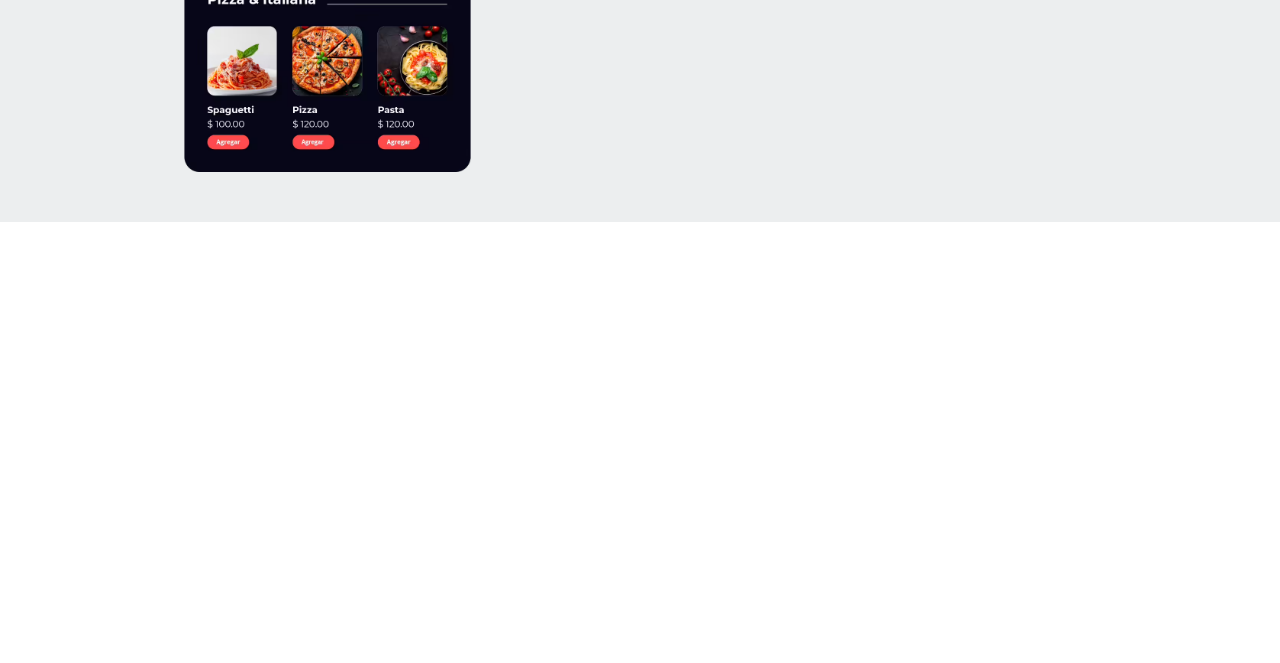
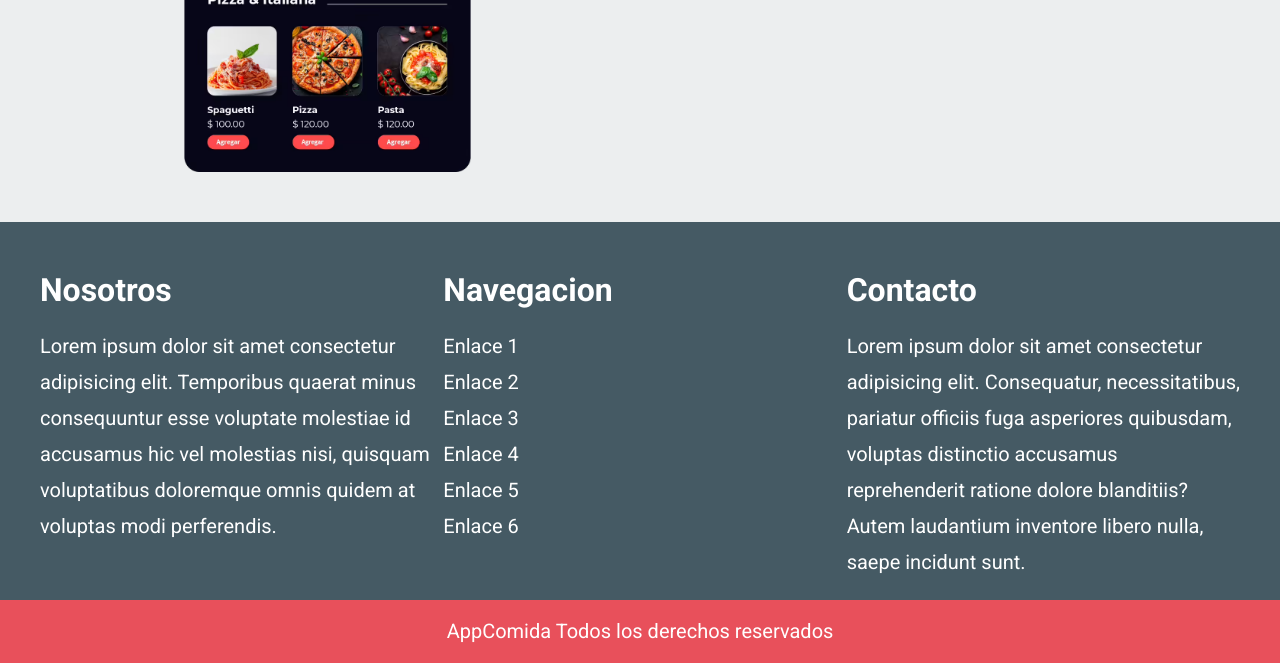
Before and after one commit to ManuelSA97/Delivery, a website: page index.html in a window 1280 px wide. Shown: the part 5467-6130 px from the top of the page. Before the commit the page ends 5689 px from the top, so only its background shows below. Drawn offline with Linux system fonts and the light colour scheme.

Commit message:
Finalizacion de la seccion footer

```diff
--- a/index.html
+++ b/index.html
@@ -302,8 +302,34 @@
                 </div>
             </div>
         </div>
+    </section>
 
-    </section>
+    <footer class="footer">
+        <div class="footer__grid contenedor">
+            <div class="footer_widget">
+                <h3 class="footer__heading">Nosotros</h3>
+                <p class="footer__texto">Lorem ipsum dolor sit amet consectetur adipisicing elit. Temporibus quaerat minus consequuntur esse voluptate molestiae id accusamus hic vel molestias nisi, quisquam voluptatibus doloremque omnis quidem at voluptas modi perferendis.</p>
+            </div>
+            <div class="footer__widget">
+                <h3 class="footer__heading">Navegacion</h3>
+                <nav class="footer__nav">
+                    <a href="#" class="footer__link">Enlace 1</a>
+                    <a href="#" class="footer__link">Enlace 2</a>
+                    <a href="#" class="footer__link">Enlace 3</a>
+                    <a href="#" class="footer__link">Enlace 4</a>
+                    <a href="#" class="footer__link">Enlace 5</a>
+                    <a href="#" class="footer__link">Enlace 6</a>
+                </nav>
+            </div>
+            <div class="footer__widget">
+                <h3 class="footer__heading">Contacto</h3>
+                <p class="footer__texto">Lorem ipsum dolor sit amet consectetur adipisicing elit. Consequatur, necessitatibus, pariatur officiis fuga asperiores quibusdam, voluptas distinctio accusamus reprehenderit ratione dolore blanditiis? Autem laudantium inventore libero nulla, saepe incidunt sunt.</p>
+            </div>
+        </div>
+
+        <p class="footer__copyright">AppComida Todos los derechos reservados</p>
+
+    </footer>
 
 </body>
 </html>
--- a/src/scss/footer/_footer.scss
+++ b/src/scss/footer/_footer.scss
@@ -0,0 +1,62 @@
+@use 'base/mixins' as m;
+@use 'base/variables' as v;
+
+.footer{
+    background-color: v.$secundario;
+    padding-top: v.$separacion;
+
+    &__grid{
+        @include m.tablet {
+            @include m.grid(3, 1rem);
+        }
+    }
+
+    &__widget{
+        margin-bottom: v.$separacion;
+        &:last-of-type{
+            margin-bottom: 0;
+        }
+    }
+
+    &__heading{
+        color: v.$blanco;
+        margin: 0;
+        text-align: center;
+        @include m.tablet {
+            text-align: left;
+        }
+    }
+
+    &__nav{
+        display: flex;
+        flex-direction: column;
+
+    }
+
+    &__nav,
+    &__texto{
+        margin-top: 2rem;
+    }
+
+    &__link,
+    &__texto{
+        font-size: 2rem;
+        line-height: 1.8;
+        color: v.$blanco;
+        text-align: center;
+
+        @include m.tablet {
+            text-align: left;
+        }
+    }
+
+    &__copyright{
+        background-color: v.$primario;
+        margin: 0;
+        color: v.$blanco;
+        text-align: center;
+        padding: 2rem;
+    }
+
+
+}
```
Also changed, not shown: build/css/app.css, 1 other file.
